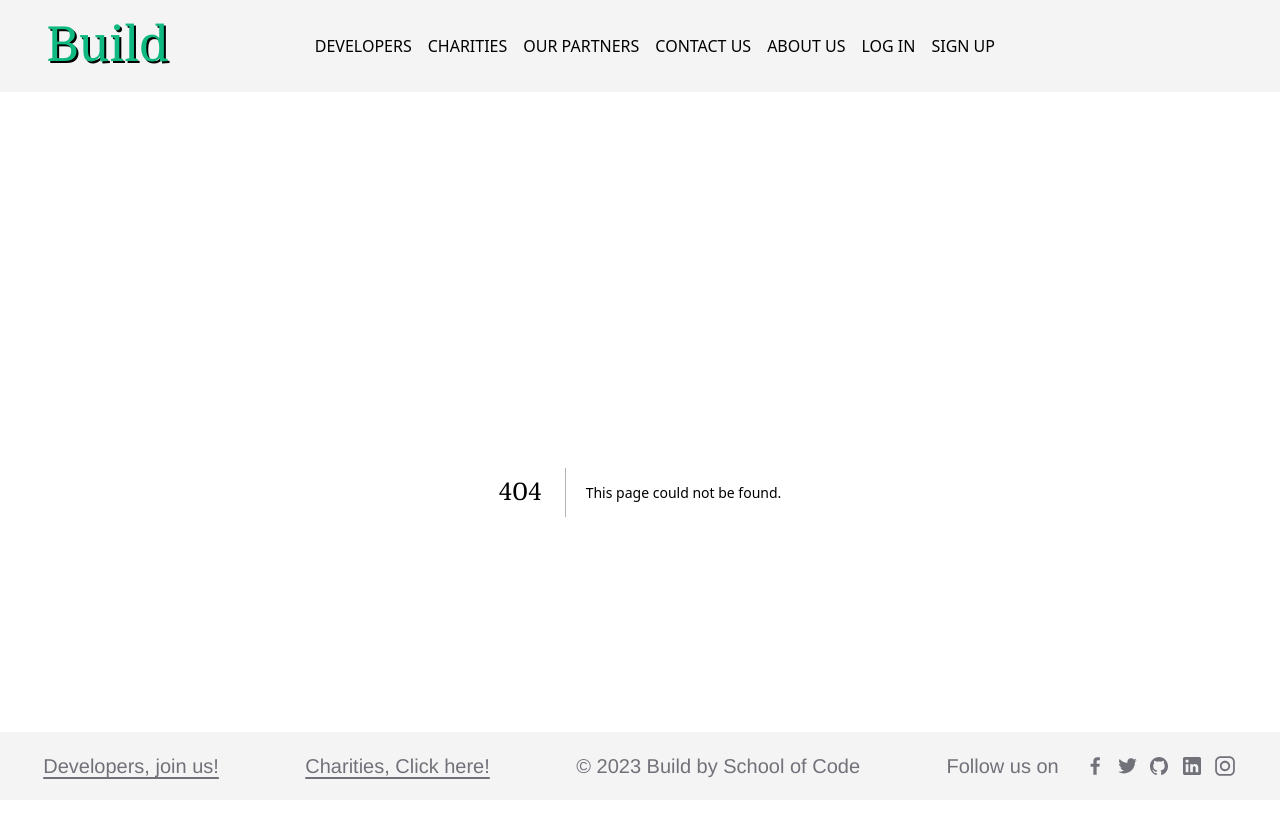
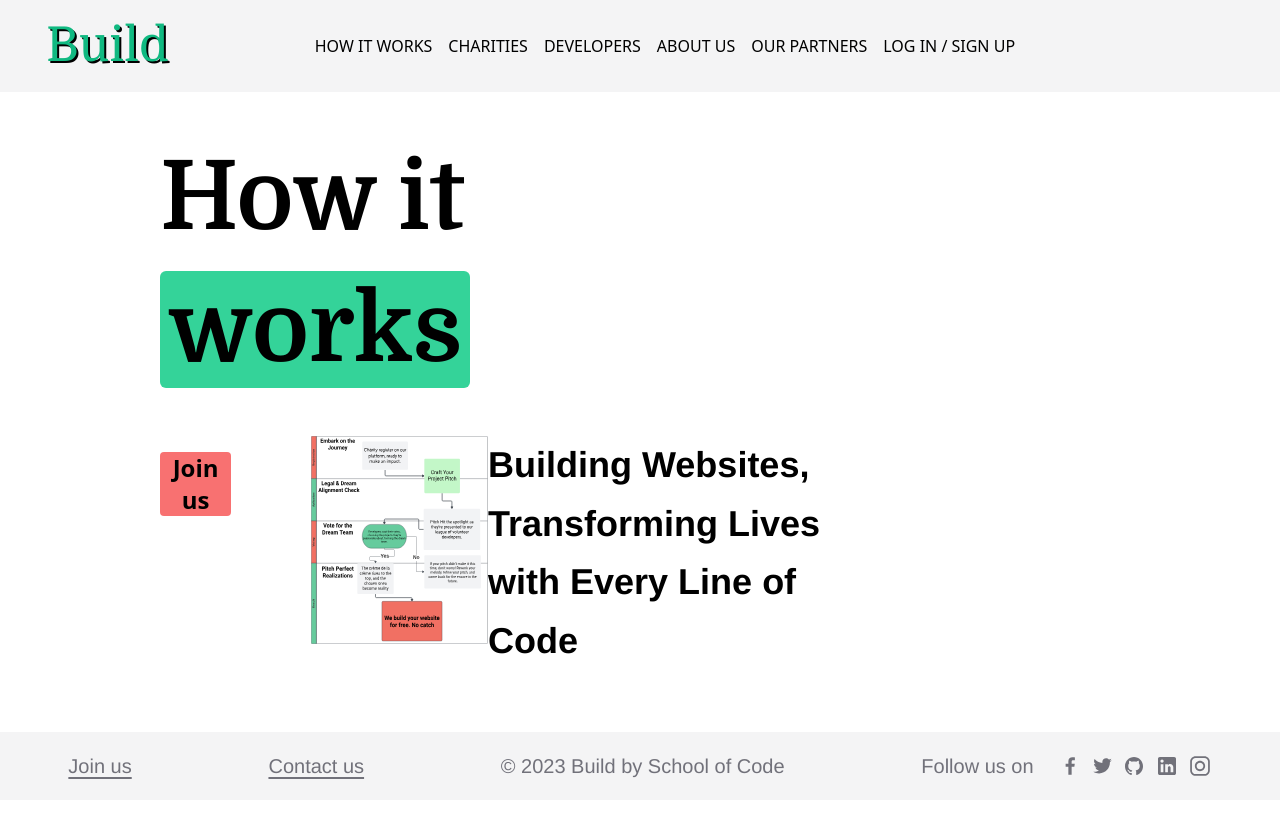
Before and after one commit to SchoolOfCode/Team-Build, a Next.js app: page /howitworks in a window 1280 px wide. Before the commit this address had no page. Shown: the top 818 px of the page. Built offline with nearby package versions, Linux system fonts and the light colour scheme.

Commit message:
Navbar and file structure change

```diff
--- a/src/components/DevelopersAvailableProject.jsx
+++ b/src/app/howitworks/page.jsx
@@ -1,30 +1,34 @@
+"use client";
 import Link from "next/link";
+import Image from "next/image";
 
-// Return the line item for the developers active project.
-export default function DevelopersAvailableProject({
-  project,
-  regInterestInProjectFunc,
-})
-{
-  //This function fires off the code for the developer to register their interest in an available project.
-  function handleClick() {
-    return regInterestInProjectFunc(project.project_id);
-  }
-
+export default function Charity() {
   return (
-    <li className="lg:grid lg:grid-cols-6 lg:border-b lg:border-slate-400 lg:mr-20 border-b border-slate-700 pb-4">
-      <Link key={project.project_id} href={`dashboard/${project.project_id}`}>
-      <h1 className="col-span-2">{project.title}</h1>
-      </Link>
-      <p className="col-span-3 flex flex-wrap">{project.short_desc}</p>
-      <span className="col-span-1 grid gap-3">
-         <button
-          className="border-4 border-emerald-500 w-20 lg:w-52 text-center text-emerald-500 font-bold justify-self-end"
-          onClick={handleClick}
-        >
-          Register my interest
-        </button>
-      </span>
-    </li>
+    <div className="flex flex-col justify-between">
+      <div className="lg:mx-40 ml-6">
+        <h1 className="mt-10 leading-snug text-6xl font-bold lg:text-8xl lg:max-w-3xl lg:leading-snug lg:w-1/2">
+          How it{" "}
+          <span className="bg-emerald-400 py-1 px-2 rounded-md mt-2">
+            works
+          </span>
+        </h1>
+        <div className="mt-10 flex flex-col justify-between lg:flex lg:flex-row-reverse lg:align-bottom lg:w-4/5">
+          <p className="text-4xl font-bold mb-10 lg:max-w-2xl lg:mr-24 lg:leading-relaxed">
+            Building Websites, Transforming Lives with Every Line of Code
+          </p>
+          <div>
+            <Image
+              src="/how-it-works-desktop.svg"
+              width={556}
+              height={655}
+              alt="How it works diagram"
+            />
+          </div>
+          <button className="button mr-20 bg-red-400 font-bold rounded w-44 h-16 text-xl lg:w-56 lg:text-2xl lg:mt-4 mt-10">
+            <Link href={"/login"}>Join us</Link>{" "}
+          </button>
+        </div>
+      </div>
+    </div>
   );
 }
--- a/src/app/signup/page.jsx
+++ /dev/null
@@ -1,16 +0,0 @@
-import Link from "next/link";
-
-export default function Signup() {
-  return (
-    <div>
-      <div className="flex flex-row lg:flex-row justify-center lg:justify-center lg:gap-20 items-center mb-4">
-        <button className="button border-4 text-red-400 border-red-400 font-bold rounded w-44 h-10 text-sm lg:w-64 lg:text-md lg:mt-4 m-2">
-          <Link href="/charity/register">Sign up as a Charity</Link>
-        </button>
-        <button className="button bg-red-400  font-bold rounded w-44 h-10 text-sm lg:w-64 lg:text-md lg:mt-4 m-2">
-          <Link href="/developers/register">Sign up as a Developer</Link>
-        </button>
-      </div>
-    </div>
-  );
-}
--- a/src/components/Footer.jsx
+++ b/src/components/Footer.jsx
@@ -6,17 +6,17 @@ export default function Footer() {
   return (
     <div className="bg-zinc-100 flex flex-col md:flex-row justify-around items-center py-2 lg:py-5 z-50 fixed  inset-x-0  bottom-0">
       <div className="hidden md:inline-block">
-        <Link href="/developers">
+        <Link href="/login">
           <p className="text-zinc-500 underline underline-offset-4 hover:text-grey-900 text-xl">
-            Developers, join us!
+            Join us
           </p>
         </Link>
       </div>
 
       <div className="hidden md:inline-block">
-        <Link href="/charity">
+        <Link href="/contact-us">
           <p className="text-zinc-500 underline underline-offset-4 hover:text-grey-900 text-xl">
-            Charities, Click here!
+            Contact us
           </p>
         </Link>
       </div>
--- a/src/components/SimpleLogin.jsx
+++ b/src/components/SimpleLogin.jsx
@@ -1,6 +1,7 @@
 import React, { useState } from "react";
 import FetchUserByEmail from "@/db-components/FetchUserByEmail";
 import { useRouter } from "next/navigation";
+import Link from "next/link";
 
 export default function SimpleLogin() {
   const [email, setEmail] = useState("");
@@ -43,7 +44,9 @@ export default function SimpleLogin() {
 
   return (
     <div>
-      <h1 className="text-4xl font-bold mt-3 leading-relaxed">Simple Login</h1>
+      <h1 className="text-4xl font-bold mt-3 leading-relaxed">
+        Log in <span className="bg-emerald-400 py-1 px-2 rounded-md">Here</span>
+      </h1>
       <form
         className="bg-slate-50 mt-5 tracking-wider flex flex-col w-full lg:grid lg:grid-cols-2 lg:gap-10 gap-5"
         method="POST"
@@ -61,14 +64,54 @@ export default function SimpleLogin() {
             required
           />
         </div>
+
+        <input
+          type="text"
+          name="password"
+          onChange={() => {}}
+          value=""
+          className="appearance-none bg-transparent border-b pb-2 border-gray-600 placeholder:text-gray-600 placeholder:text-xl w-full text-black py-1 px-2 leading-tight focus:outline-none"
+          placeholder="Password:"
+        />
+
+        <div className="mt-4 text-center">
+          <label className="block text-gray-700 text-sm font-bold mb-2">
+            Select your role:
+          </label>
+          <select
+            name="options"
+            className="appearance-none bg-transparent border-b pb-2 border-gray-600 placeholder:text-gray-600 placeholder:text-xl w-36 text-black py-1 px-2 leading-tight focus:outline-none"
+          >
+            <option value="" disabled selected>
+              Select here
+            </option>
+            <option value="charity">Charity</option>
+            <option value="developer">Developer</option>
+          </select>
+        </div>
+
+        <div className="flex justify-center">
           <button
             type="submit"
             className="button bg-red-400 font-bold rounded w-36 h-12 text-xl lg:w-56 lg:text-2xl lg:mt-4 mt-4"
           >
             Enter Email
           </button>
+        </div>
+
         <div className="flex flex-col"></div>
       </form>
+
+      <div>
+        <div className="flex flex-row lg:flex-row justify-center lg:justify-center lg:gap-20 items-center mb-4">
+          <button className="button bg-red-400  font-bold rounded w-44 h-10 text-sm lg:w-64 lg:text-md lg:mt-4 m-2">
+            <Link href="/charity/register">Sign up as a Charity</Link>
+          </button>
+          <button className="button bg-red-400  font-bold rounded w-44 h-10 text-sm lg:w-64 lg:text-md lg:mt-4 m-2">
+            <Link href="/developers/register">Sign up as a Developer</Link>
+          </button>
+        </div>
+      </div>
     </div>
   );
 }
--- a/src/components/navbar.jsx
+++ b/src/components/navbar.jsx
@@ -84,14 +84,12 @@ export default function NavbarComponent() {
           >
             <ul className="flex flex-col text-md text-right p-4 ml-32 mr-6 gap-3 bg-zinc-100 w-60 font-bold text-xl mt-7 shadow-[4.0px_8.0px_8.0px_rgba(0,0,0,0.38)] rounded-md">
               <li className="">
-                <Link
-                  href="/developers/dashboard"
-                  onClick={() => setNavbar(!navbar)}
-                >
-                  DEVELOPERS
+                <Link href="/howitworks" onClick={() => setNavbar(!navbar)}>
+                  HOW IT WORKS
                 </Link>
                 <hr className="md:hidden ml-36 mt-1 h-1 w-16 bg-emerald-400"></hr>
               </li>
+
               <li className="">
                 <Link
                   href="/charity/dashboard"
@@ -101,34 +99,41 @@ export default function NavbarComponent() {
                 </Link>
                 <hr className="md:hidden ml-36 mt-1 h-1 w-16 bg-emerald-400"></hr>
               </li>
+
+              <li className="">
+                <Link
+                  href="/developers/dashboard"
+                  onClick={() => setNavbar(!navbar)}
+                >
+                  DEVELOPERS
+                </Link>
+                <hr className="md:hidden ml-36 mt-1 h-1 w-16 bg-emerald-400"></hr>
+              </li>
+
+              <li className="">
+                <Link href="/about" onClick={() => setNavbar(!navbar)}>
+                  ABOUT US
+                </Link>
+                <hr className="md:hidden ml-36 mt-1 h-1 w-16 bg-emerald-400"></hr>
+              </li>
+
               <li className="">
                 <Link href="/partners" onClick={() => setNavbar(!navbar)}>
                   OUR PARTNERS
                 </Link>
                 <hr className="md:hidden ml-36 mt-1 h-1 w-16 bg-emerald-400"></hr>
               </li>
-              <li className="">
-                <Link href="/contact-us" onClick={() => setNavbar(!navbar)}>
-                  CONTACT US
-                </Link>
-                <hr className="md:hidden ml-36 mt-1 h-1 w-16 bg-emerald-400"></hr>
-              </li>
-              <li className="">
-                <Link href="/about" onClick={() => setNavbar(!navbar)}>
-                  ABOUT US
-                </Link>
-              </li>
 
               <li className="">
                 <Link href="/login" onClick={() => setNavbar(!navbar)}>
-                  LOG IN
+                  LOG IN / SIGN UP
                 </Link>
                 <hr className="md:hidden ml-36 mt-1 h-1 w-16 bg-emerald-400"></hr>
               </li>
 
-              <li className="ml-auto">
-                <Link href="/signup" onClick={() => setNavbar(!navbar)}>
-                  SIGN UP
+              <li className="">
+                <Link href="/contact-us" onClick={() => setNavbar(!navbar)}>
+                  CONTACT US
                 </Link>
                 <hr className="md:hidden ml-36 mt-1 h-1 w-16 bg-emerald-400"></hr>
               </li>
@@ -274,42 +279,39 @@ export default function NavbarComponent() {
           <div className="hidden md:flex-1 justify-between pb-3 mt-8 md:block md:pb-0 md:mt-0">
             <ul className="flex whitespace-nowrap p-4 ml-32 mr-6 gap-4 bg-zinc-100 w-60">
               <li className="">
-                <Link href="/developers" onClick={() => setNavbar(!navbar)}>
-                  DEVELOPERS
+                <Link href="/howitworks" onClick={() => setNavbar(!navbar)}>
+                  HOW IT WORKS
                 </Link>
               </li>
+
               <li className="">
                 <Link href="/charity" onClick={() => setNavbar(!navbar)}>
                   CHARITIES
                 </Link>
               </li>
+
+              <li className="">
+                <Link href="/developers" onClick={() => setNavbar(!navbar)}>
+                  DEVELOPERS
+                </Link>
+              </li>
+
+              <li className="">
+                <Link href="/about" onClick={() => setNavbar(!navbar)}>
+                  ABOUT US
+                </Link>
+              </li>
+
               <li className="">
                 <Link href="/partners" onClick={() => setNavbar(!navbar)}>
                   OUR PARTNERS
                 </Link>
               </li>
 
-              <li className="">
-                <Link href="/contact-us" onClick={() => setNavbar(!navbar)}>
-                  CONTACT US
-                </Link>
-              </li>
-              <li className="">
-                <Link href="/about" onClick={() => setNavbar(!navbar)}>
-                  ABOUT US
-                </Link>
-              </li>
               <div>
                 <li className="ml-auto">
                   <Link href="/login" onClick={() => setNavbar(!navbar)}>
-                    LOG IN
-                  </Link>
-                </li>
-              </div>
-              <div>
-                <li className="ml-auto">
-                  <Link href="/signup" onClick={() => setNavbar(!navbar)}>
-                    SIGN UP
+                    LOG IN / SIGN UP
                   </Link>
                 </li>
               </div>
```
Also changed, not shown: 1 other file (tests, documents, lock files or other folders). Lines whose indentation alone changed are shown as unchanged.
